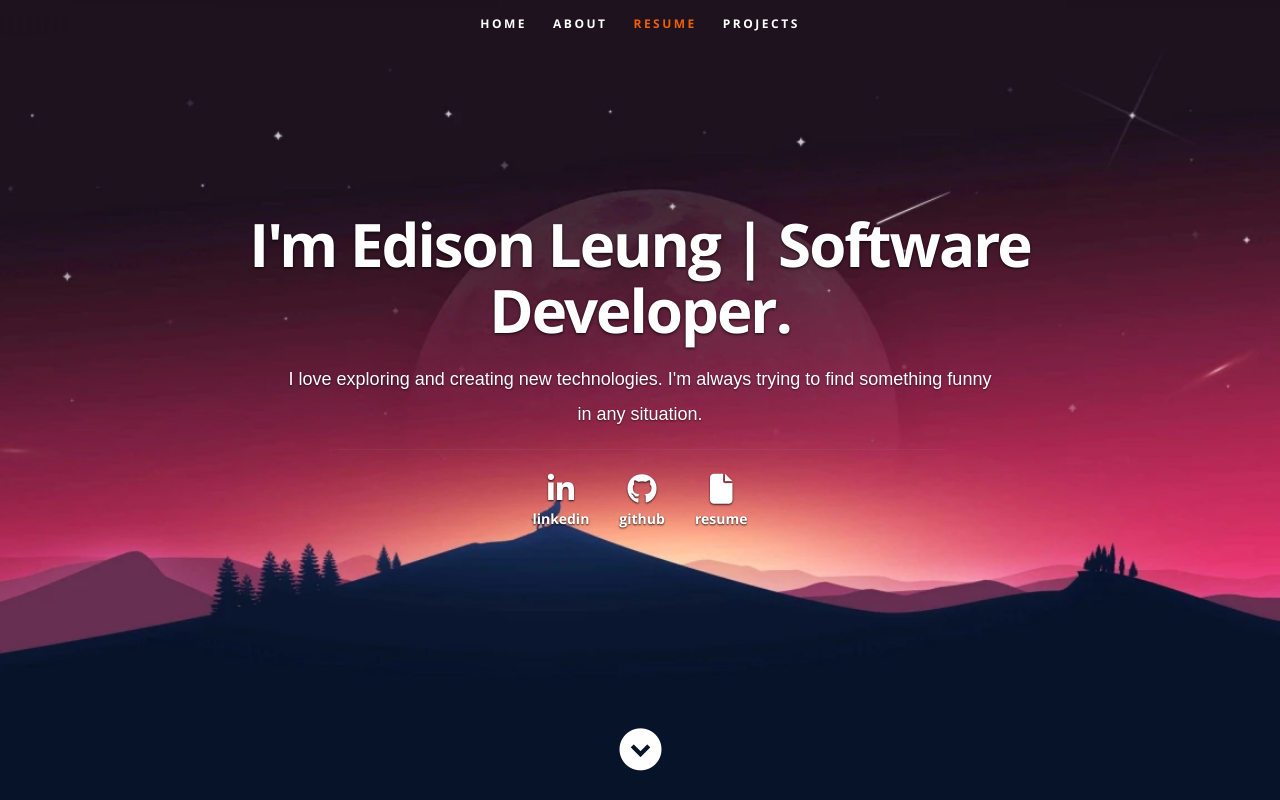
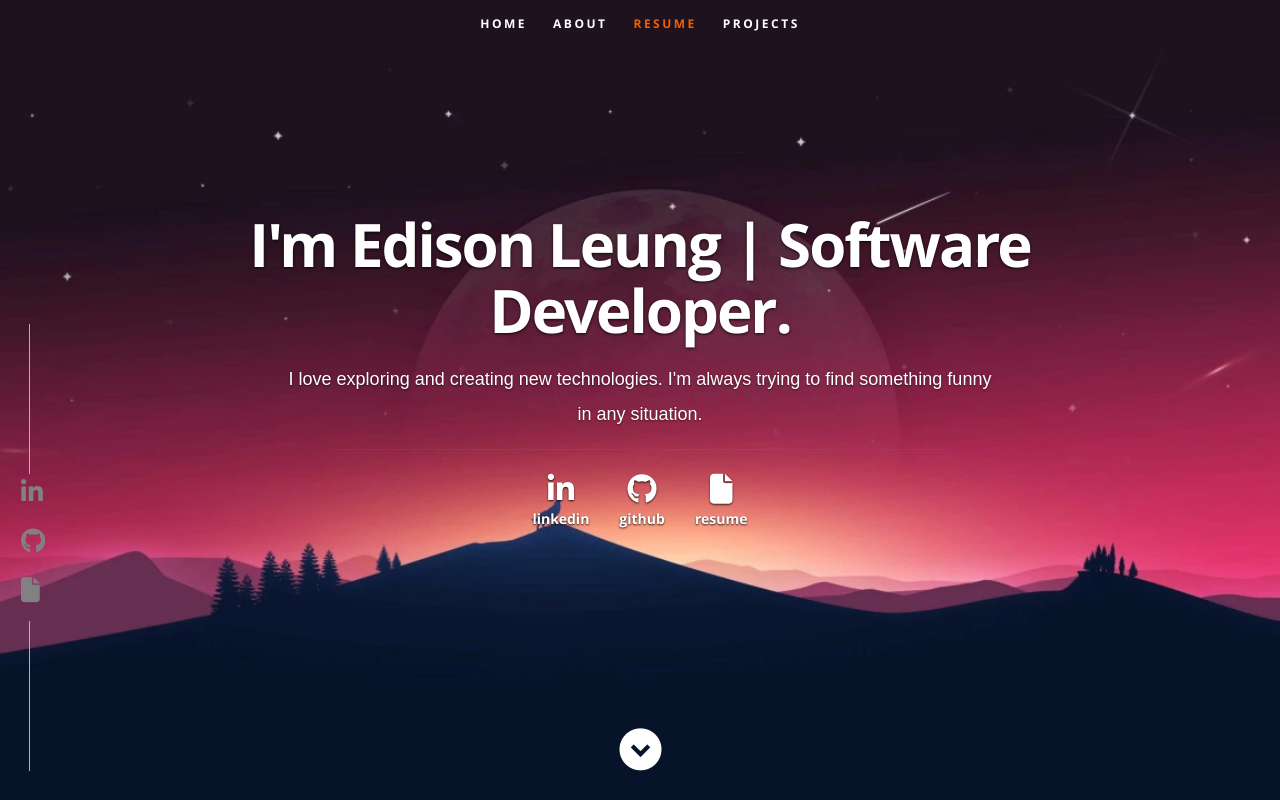
Before and after one commit to EdisonLeung/Web-Portfolio, a React (Create React App) app: page / in a window 1280 px wide. Shown: the top 800 px of the page. Built offline with nearby package versions, Linux system fonts and the light colour scheme.

Commit message:
added sidebar

```diff
--- a/public/css/default.css
+++ b/public/css/default.css
@@ -1194,15 +1194,18 @@ properly.
   right: 0;
 }
 
-#project-read h1{
+#project-read h1 {
   font-weight: bold;
   height: auto;
-  background: linear-gradient(90deg, rgba(123,0,205,1) 0%, rgba(247,165,49,1) 100%);
+  background: linear-gradient(
+    90deg,
+    rgba(123, 0, 205, 1) 0%,
+    rgba(247, 165, 49, 1) 100%
+  );
   -webkit-background-clip: text;
   -webkit-text-fill-color: transparent;
   padding-top: 5%;
 }
-
 
 #project-read h6 {
   /* color: var(--color-dark); */
@@ -1213,14 +1216,17 @@ properly.
   font-family: var(--font-mono);
   font-size: larger;
   color: var(--dark-navy);
-  background: rgb(123,0,205);
+  background: rgb(123, 0, 205);
   padding: 15px;
-  background: linear-gradient(90deg, rgba(123,0,205,1) 0%, rgba(247,165,49,1) 100%);
+  background: linear-gradient(
+    90deg,
+    rgba(123, 0, 205, 1) 0%,
+    rgba(247, 165, 49, 1) 100%
+  );
   outline-width: 3px;
   border: solid;
   border-width: 3px;
   border-radius: 3px;
-
 }
 /* Search Bar */
 :root {
@@ -1234,23 +1240,23 @@ properly.
   --btn-width: 6rem;
   --bez: cubic-bezier(0, 0, 0.43, 1.49);
 
-
   --dark-navy: #020c1b;
   --navy: #0a192f;
   --light-navy: #112240;
   --lightest-navy: #233554;
-  --navy-shadow: rgba(2,12,27,0.7);
+  --navy-shadow: rgba(2, 12, 27, 0.7);
   --dark-slate: #495670;
   --slate: #8892b0;
   --light-slate: #a8b2d1;
   --lightest-slate: #ccd6f6;
   --white: #e6f1ff;
   --green: #64ffda;
-  --green-tint: rgba(100,255,218,0.1);
+  --green-tint: rgba(100, 255, 218, 0.1);
   --pink: #f57dff;
   --blue: #57cbff;
-  --font-sans: "Calibre","Inter","San Francisco","SF Pro Text",-apple-system,system-ui,sans-serif;
-  --font-mono: "SF Mono","Fira Code","Fira Mono","Roboto Mono",monospace;
+  --font-sans: "Calibre", "Inter", "San Francisco", "SF Pro Text", -apple-system,
+    system-ui, sans-serif;
+  --font-mono: "SF Mono", "Fira Code", "Fira Mono", "Roboto Mono", monospace;
   --fz-xxs: 12px;
   --fz-xs: 13px;
   --fz-sm: 14px;
@@ -1264,13 +1270,15 @@ properly.
   --nav-scroll-height: 70px;
   --tab-height: 42px;
   --tab-width: 120px;
-  --easing: cubic-bezier(0.645,0.045,0.355,1);
-  --transition: all 0.25s cubic-bezier(0.645,0.045,0.355,1);
+  --easing: cubic-bezier(0.645, 0.045, 0.355, 1);
+  --transition: all 0.25s cubic-bezier(0.645, 0.045, 0.355, 1);
   --hamburger-width: 30px;
-  --ham-before: top 0.1s ease-in 0.25s,opacity 0.1s ease-in;
-  --ham-before-active: top 0.1s ease-out,opacity 0.1s ease-out 0.12s;
-  --ham-after: bottom 0.1s ease-in 0.25s,transform 0.22s cubic-bezier(0.55,0.055,0.675,0.19);
-  --ham-after-active: bottom 0.1s ease-out,transform 0.22s cubic-bezier(0.215,0.61,0.355,1) 0.12s;
+  --ham-before: top 0.1s ease-in 0.25s, opacity 0.1s ease-in;
+  --ham-before-active: top 0.1s ease-out, opacity 0.1s ease-out 0.12s;
+  --ham-after: bottom 0.1s ease-in 0.25s,
+    transform 0.22s cubic-bezier(0.55, 0.055, 0.675, 0.19);
+  --ham-after-active: bottom 0.1s ease-out,
+    transform 0.22s cubic-bezier(0.215, 0.61, 0.355, 1) 0.12s;
 }
 
 html {
@@ -1320,7 +1328,6 @@ input[type="search"] {
 .header-offset {
   margin-top: 10%;
 }
-
 
 /*
 Project CSS
@@ -1335,17 +1342,16 @@ Project CSS
   border-radius: 6px;
   background-color: #0a192f;
   padding: 10px;
-   box-shadow: 0 10px 30px -15px rgba(2,12,27,0.7);;
-
+  box-shadow: 0 10px 30px -15px rgba(2, 12, 27, 0.7);
 }
 .projects-grid:not(:last-of-type) {
   margin-bottom: 100px;
 }
-.projects-grid:nth-of-type(2n+1) .project-content {
+.projects-grid:nth-of-type(2n + 1) .project-content {
   grid-column: 5 / -1;
 }
 
-.projects-grid:nth-of-type(2n+1) .project-content {
+.projects-grid:nth-of-type(2n + 1) .project-content {
   grid-column: 7 / -1;
   text-align: right;
 }
@@ -1360,7 +1366,7 @@ Project CSS
 .projects-grid .project-overline {
   margin: 10px;
   color: #64ffda;
-   font-family: "SF Mono","Fira Code","Fira Mono","Roboto Mono",monospace;
+  font-family: "SF Mono", "Fira Code", "Fira Mono", "Roboto Mono", monospace;
   font-size: 13px;
   font-weight: 400;
 }
@@ -1372,8 +1378,8 @@ Project CSS
 }
 
 .projects-grid .project-description {
-   box-shadow: 0 10px 30px -15px rgba(2,12,27,0.7);;
-   transition: all 0.25s cubic-bezier(0.645,0.045,0.355,1);
+  box-shadow: 0 10px 30px -15px rgba(2, 12, 27, 0.7);
+  transition: all 0.25s cubic-bezier(0.645, 0.045, 0.355, 1);
   position: relative;
   z-index: 2;
   padding: 25px;
@@ -1395,19 +1401,18 @@ Project CSS
   all: revert;
   font-size: 17px;
   border-width: 0px;
-  background-color:#112240;
+  background-color: #112240;
   color: #11abb0;
   padding-left: 0;
   padding-right: 0;
 }
 
-.projects-grid .project-description button:hover{
+.projects-grid .project-description button:hover {
   cursor: pointer;
-  color:#3d4145;
-}
-
-
-.projects-grid:nth-of-type(2n+1) .project-tech-list {
+  color: #3d4145;
+}
+
+.projects-grid:nth-of-type(2n + 1) .project-tech-list {
   -webkit-box-pack: end;
   justify-content: flex-end;
 }
@@ -1421,19 +1426,18 @@ Project CSS
   list-style: none;
 }
 
-.projects-grid:nth-of-type(2n+1) .project-tech-list li {
+.projects-grid:nth-of-type(2n + 1) .project-tech-list li {
   margin: 0px 0px 5px 20px;
-
 }
 
 .projects-grid .project-tech-list li {
   margin: 0px 20px 5px 0px;
   color: white;
-   font-family: "SF Mono","Fira Code","Fira Mono","Roboto Mono",monospace;
+  font-family: "SF Mono", "Fira Code", "Fira Mono", "Roboto Mono", monospace;
   font-size: 13px;
   white-space: nowrap;
 }
-.projects-grid:nth-of-type(2n+1) .project-links {
+.projects-grid:nth-of-type(2n + 1) .project-links {
   -webkit-box-pack: end;
   justify-content: flex-end;
   margin-left: 0px;
@@ -1449,7 +1453,8 @@ Project CSS
   color: #ccd6f6;
 }
 
-.projects-grid .project-links Link, .projects-grid .project-links a {
+.projects-grid .project-links Link,
+.projects-grid .project-links a {
   display: flex;
   -webkit-box-pack: center;
   justify-content: center;
@@ -1459,12 +1464,12 @@ Project CSS
   font-size: 25px;
 }
 
-.projects-grid:nth-of-type(2n+1) .project-image {
+.projects-grid:nth-of-type(2n + 1) .project-image {
   grid-column: 1 / 8;
 }
 .projects-grid .project-image {
-   box-shadow: 0 10px 30px -15px rgba(2,12,27,0.7);
-   transition: all 0.25s cubic-bezier(0.645,0.045,0.355,1);
+  box-shadow: 0 10px 30px -15px rgba(2, 12, 27, 0.7);
+  transition: all 0.25s cubic-bezier(0.645, 0.045, 0.355, 1);
   grid-area: 1 / 6 / -1 / -1;
   position: relative;
   z-index: 1;
@@ -1475,15 +1480,17 @@ Project CSS
   max-width: 100%;
   display: block;
   position: static;
-   transition: all 0.25s cubic-bezier(0.645,0.045,0.355,1);
+  transition: all 0.25s cubic-bezier(0.645, 0.045, 0.355, 1);
   /* filter: grayscale(100%) contrast(1) brightness(90%); */
 }
 
-.projects-grid .project-image .img:hover{
+.projects-grid .project-image .img:hover {
   transform: scale(1.1);
   opacity: 90%;
 }
-img, svg, .gatsby-image-wrapper {
+img,
+svg,
+.gatsby-image-wrapper {
   width: 100%;
   max-width: 100%;
   vertical-align: middle;
@@ -1545,8 +1552,7 @@ img, svg, .gatsby-image-wrapper {
   font-size: 40px;
 }
 
-
-.gg .project-top .project-links{
+.gg .project-top .project-links {
   display: flex;
   -webkit-box-align: center;
   align-items: center;
@@ -1571,7 +1577,7 @@ img, svg, .gatsby-image-wrapper {
   margin: 0px 0px 10px;
   color: var(--lightest-slate);
   font-size: var(--fz-xxl);
-  transition: var(--transition)
+  transition: var(--transition);
 }
 
 .gg .project-title a {
@@ -1621,7 +1627,6 @@ img, svg, .gatsby-image-wrapper {
 
 .gg .project-tech-list li:not(:last-of-type) {
   margin-right: 15px;
-
 }
 .gg .project-tech-list li {
   display: list-item;
@@ -1630,3 +1635,39 @@ img, svg, .gatsby-image-wrapper {
   font-size: var(--fz-xxs);
   line-height: 1.75;
 }
+
+.sidenav {
+  position: fixed;
+  z-index: 1;
+  overflow-x: hidden;
+  padding: 5px;
+  bottom: 0;
+}
+
+.sidenav a {
+  padding: 6px 8px 6px 16px;
+  text-decoration: none;
+  font-size: 25px;
+  color: #818181;
+  display: block;
+}
+
+.sidenav a :hover {
+  color:#11abb0
+}
+.sidenav ul::before {
+  content: "";
+  display: block;
+  width: 1px;
+  height: 150px;
+  margin: 0px auto;
+  background-color: var(--light-slate);
+}
+.sidenav ul::after {
+  content: "";
+  display: block;
+  width: 1px;
+  height: 150px;
+  margin: 0px auto;
+  background-color: var(--light-slate);
+}
--- a/src/App.js
+++ b/src/App.js
@@ -16,6 +16,7 @@ import Portfolio from './components/Portfolio';
 import ContactUs from './components/ContactUs';
 import Footer from './components/Footer';
 import resumeData from './resumeData';
+import SideNav from './components/SideNav';
 
 const App = () => {
   let routes = useRoutes([
@@ -35,6 +36,7 @@ const AppWrapper = () => {
 function Home() {
   return (
     <div className="App">
+      <SideNav resumeData={resumeData}/>
       <Header resumeData={resumeData}/>
       <About resumeData={resumeData}/>
       <Resume resumeData={resumeData}/>
--- /dev/null
+++ b/src/components/SideNav.js
@@ -0,0 +1,23 @@
+import React from "react";
+
+function SideNav(props) {
+  const resumeData = props.resumeData;
+  return (
+    <div
+      className="sidenav">
+      <ul>
+        {resumeData.socialLinks.map((item) => {
+          return (
+            <li key={item.name}>
+              <a href={item.url} target="_blank">
+                <i className={item.className}></i>
+              </a>
+            </li>
+          );
+        })}
+      </ul>
+    </div>
+  );
+}
+
+export default SideNav;
```
Lines whose indentation alone changed are shown as unchanged.
